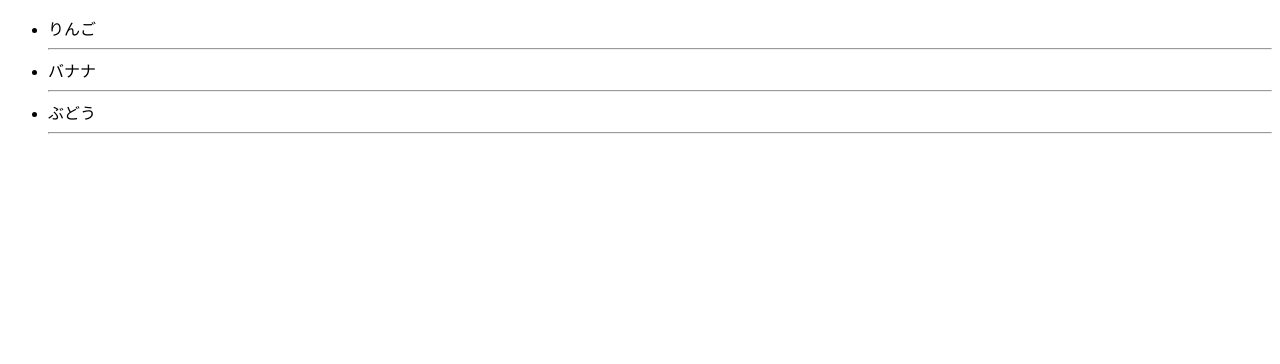
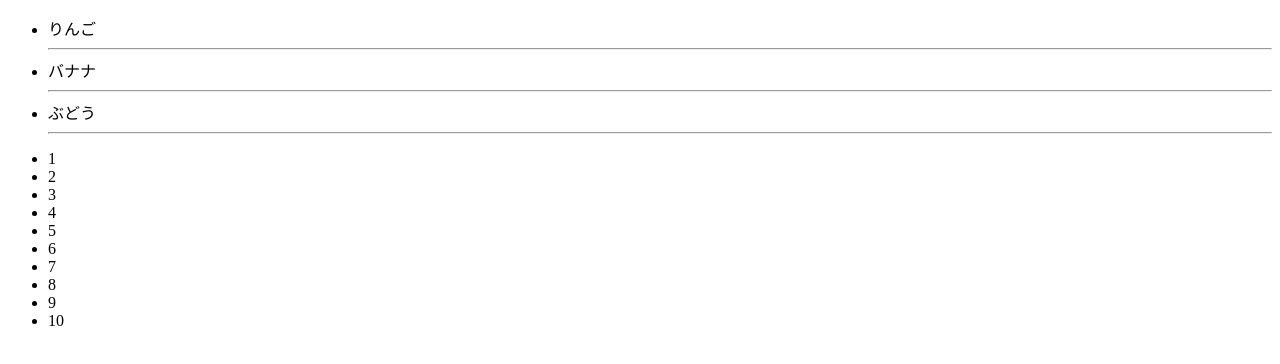
Before and after one commit to yuta-katayama-23/intro-vuejs, a plain HTML site: page index.html in a window 1280 px wide. Drawn offline with Linux system fonts and the light colour scheme.

Commit message:
v-forを整数値に対して使う事もできる

```diff
--- a/index.html
+++ b/index.html
@@ -16,6 +16,9 @@
                 <hr>
             </template>
         </ul>
+        <ul>
+            <li v-for="n in 10">{{ n }}</li>
+        </ul>
     </div>
 
     <!-- <script src="https://cdn.jsdelivr.net/npm/vue@2.6.12/dist/vue.js"></script> -->
```
